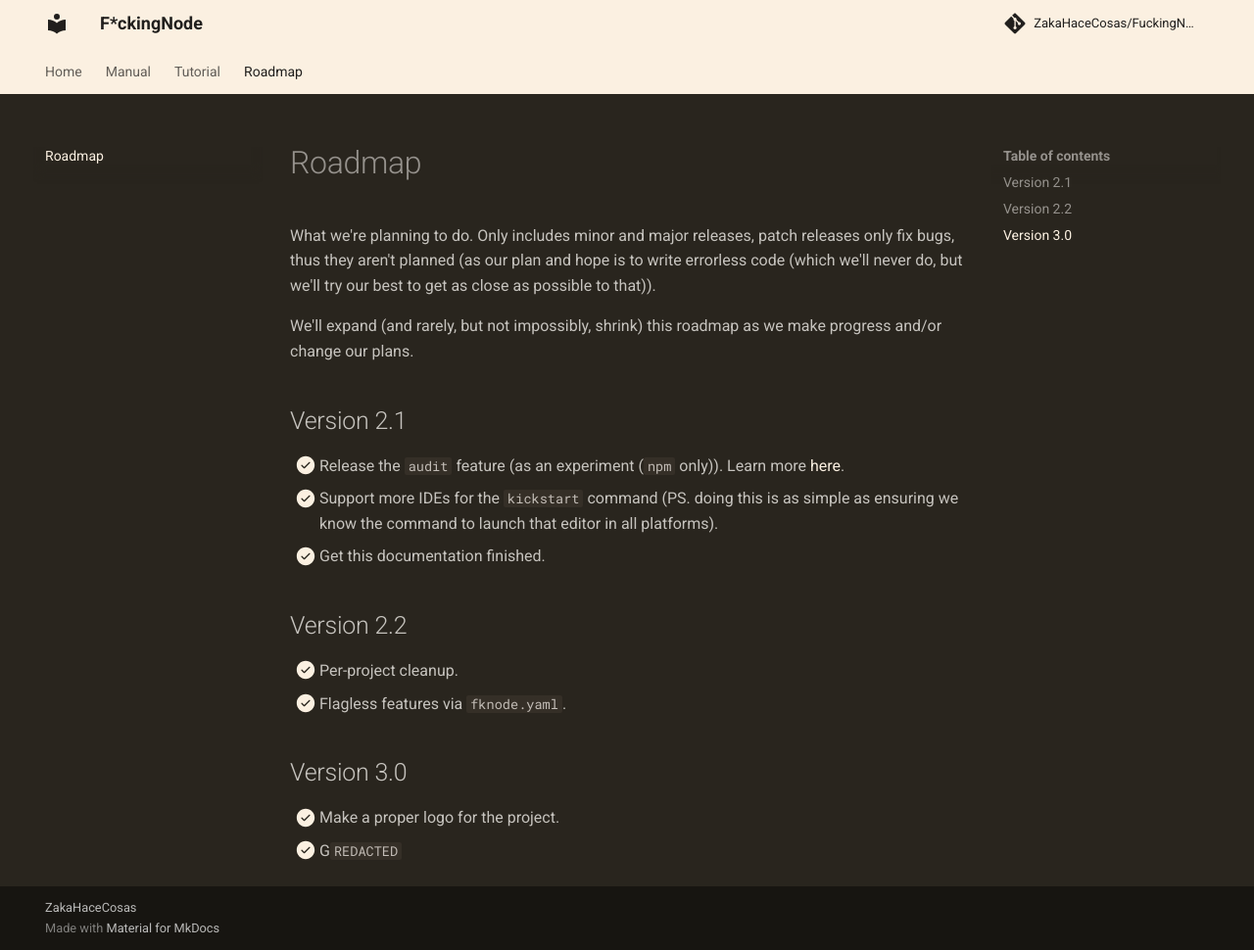
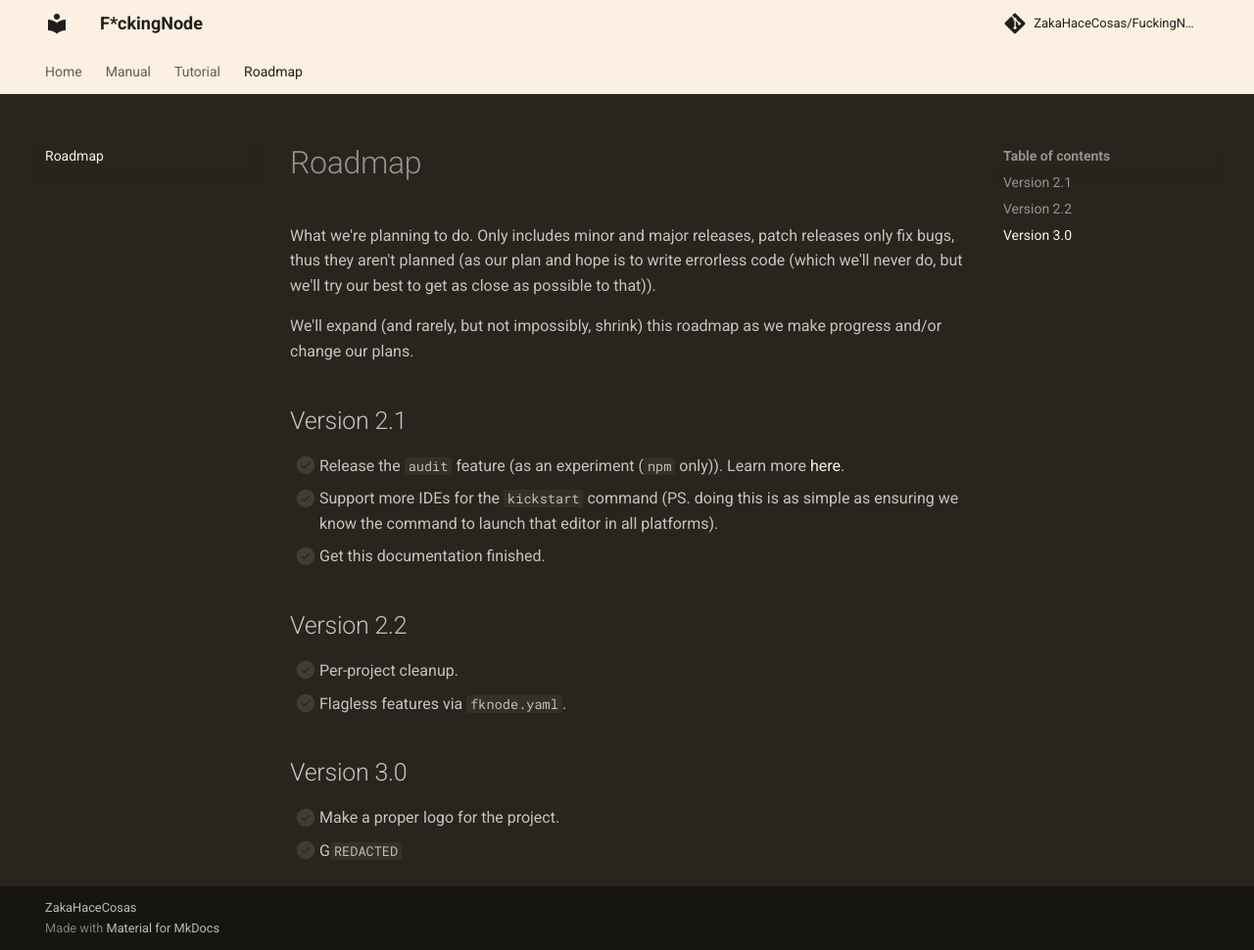
Before and after one commit to ZakaHaceCosas/FuckingNode, an MkDocs documentation site: the page built from website/about/roadmap.md, in a window 1280 px wide and 970 px high. Shown: the whole window at 98% size. Built offline with MkDocs 1.6.1 and Material for MkDocs 9.7.7, drawn with Linux system fonts in a browser that asks for light colours; comment, search, counter and statistics services are not loaded.

Commit message:
final css fix

```diff
--- a/website/overrides/main.html
+++ b/website/overrides/main.html
@@ -18,7 +18,7 @@
     :root {
         --md-hue: 35deg !important;
     }
-    span.task-list-indicator::before {
+    .md-typeset [type=checkbox]:checked+.task-list-indicator:before {
         background-color: #fbf0e1 !important;
     }
 </style>
```
